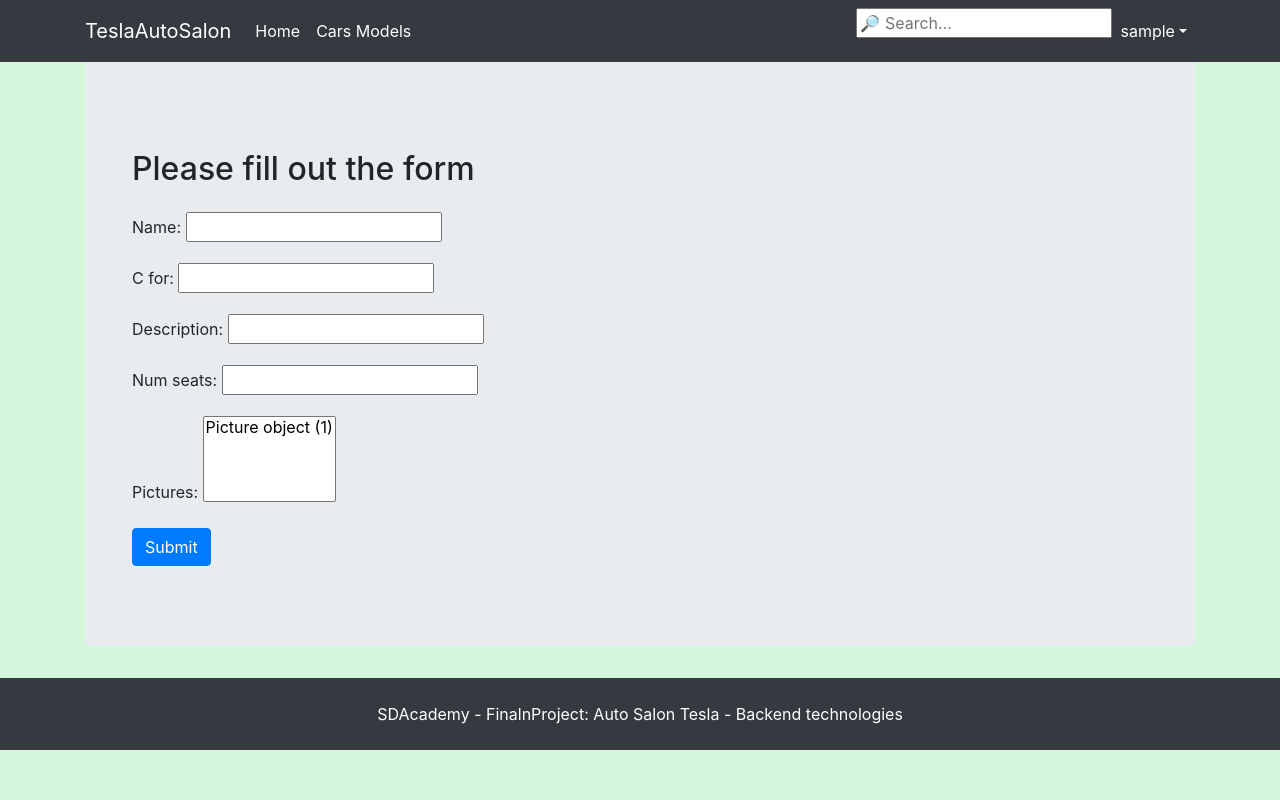
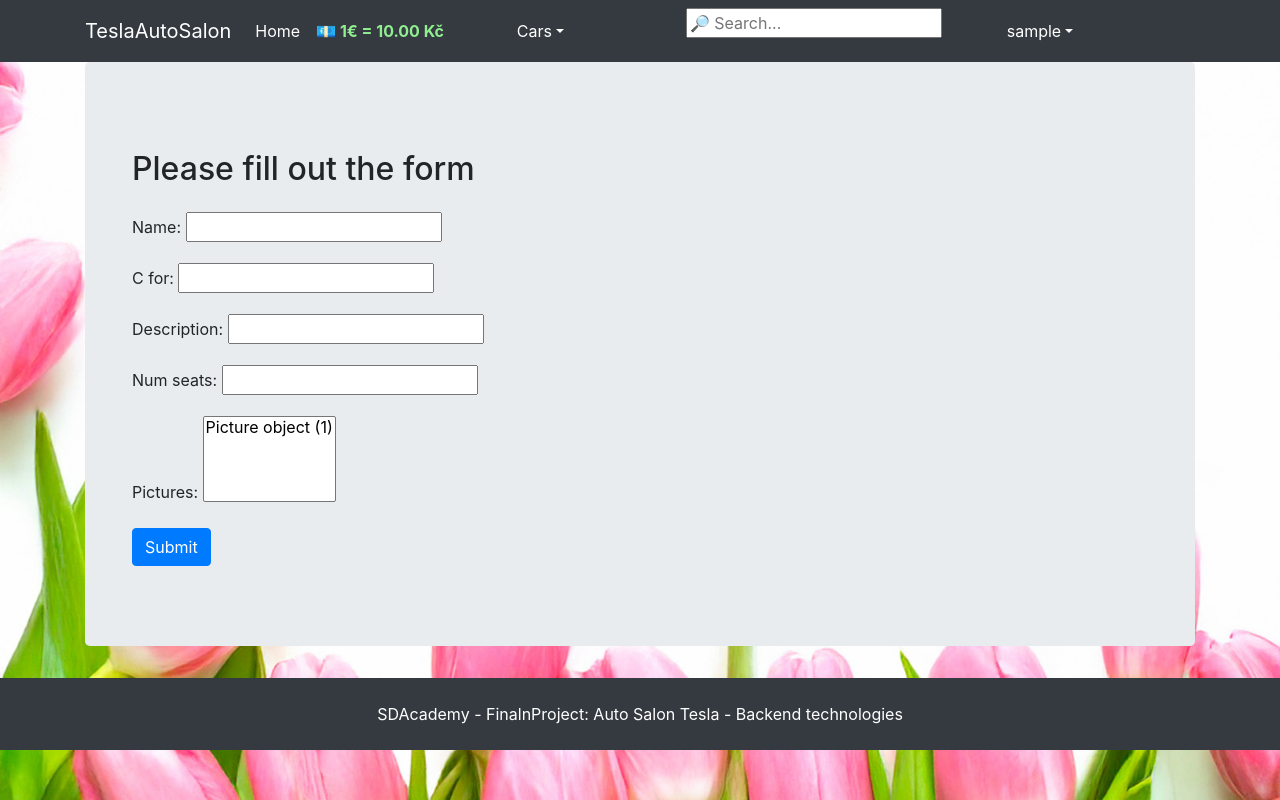
Before and after one commit to BestCeler/AutoSalon_FinalProject, a Django app: page /model//create/ in a window 1280 px wide. Run offline with Django 5.2, Linux system fonts and the light colour scheme; a user stored in the database is signed in; tables that the repository leaves empty hold one stand-in row (values such as "Sample post"); a database or web service that is not in the repository returns one stand-in record (values such as "Sample title"); data that the repository does not hold is empty; some libraries are stand-ins or nearby versions.

Commit message:
navbar, footer

```diff
--- a/Templates/navbar.html
+++ b/Templates/navbar.html
@@ -1,27 +1,43 @@
 <nav class="navbar navbar-expand-lg navbar-dark bg-dark">
-    <div class="container fixed">
+    <div class="container">
         <a class="navbar-brand" href="/">TeslaAutoSalon</a>
-        <button
-                class="navbar-toggler" type="button"
-                data-toggle="collapse" data-target="#navbarNavAltMarkup"
-        >
+        <button class="navbar-toggler" type="button" data-toggle="collapse" data-target="#navbarNavAltMarkup">
             <span class="navbar-toggler-icon"></span>
         </button>
+
         <div class="collapse navbar-collapse" id="navbarNavAltMarkup">
             <div class="navbar-nav">
                 <a class="nav-item nav-link active" href="{% url 'home' %}">Home</a>
-                <a class="nav-item nav-link active" href="{% url 'models' %}">Cars Models</a>
+                <a class="nav-item nav-link active exchange-rate" href="{% url 'convert_view' %}">
+                    {% if exchange_rate %}
+                        💶 1€ = {{ exchange_rate|floatformat:2 }} Kč
+                    {% else %}
+                        Currency
+                    {% endif %}
+                </a>
             </div>
-        </div>
-        <div class="navbar-nav ml-auto">
+
+            <div class="navbar-nav mx-auto">
+                <div class="nav-item dropdown">
+                    <a class="nav-link active dropdown-toggle" href="#" data-toggle="dropdown">Cars</a>
+                    <div class="dropdown-menu">
+                        <a class="dropdown-item" href="{% url 'models' %}">Car Models</a>
+                        <a class="dropdown-item" href="{% url 'book_testdrive' %}">Test Drive</a>
+                        <a class="dropdown-item" href="{% url 'book_rent' %}">Rent</a>
+                    </div>
+                </div>
+            </div>
+
+            <div class="navbar-nav ml-auto">
                 <div class="search-div">
                     <form method="post" action="/search/">
                         {% csrf_token %}
                         <input type="text" id="search" name="search" placeholder="🔎 Search...">
                     </form>
                 </div>
-        </div>
-        <div class="navbar-nav ml-auto">
+            </div>
+
+            <div class="navbar-nav ml-auto">
                 <div class="nav-item dropdown">
                     {% if user.is_authenticated %}
                         <a class="nav-link active dropdown-toggle" href="#" data-toggle="dropdown">{{ user.username }}</a>
@@ -39,6 +55,15 @@
                         </div>
                     {% endif %}
                 </div>
+            </div>
+
+            <div class="navbar-nav m-auto">
+                {% if request.session.order_ %}
+                    <a class="nav-item nav-link active" href="{% url 'order_process' pk=request.session.order_ %}">
+                        {{ request.session.order_ }}
+                    </a>
+                {% endif %}
+            </div>
         </div>
     </div>
 </nav>
--- a/TeslaSalon/static/css/season.css
+++ b/TeslaSalon/static/css/season.css
@@ -1,25 +1,28 @@
 body.winter {
     background-color: #cce6ff; /* light blue */
+    background-image: url('/static/pictures/background/winter1.jpg');
     background-size: cover;
 }
 
 body.spring {
     background-color: #d4f7dc; /* light green */
+    background-image: url('/static/pictures/background/spring1.jpg');
     background-size: cover;
 }
 
 body.summer {
     background-color: #fff5cc; /* light yellow */
-    background-image: url('/static/pictures/background/summer.jpg');
+    background-image: url('/static/pictures/background/summer1.jpg');
     background-size: cover;
 }
 
 body.autumn {
     background-color: #ffe6cc; /* light orange */
-    background-image: url('/static/pictures/background/autumn.jpg');
+    background-image: url('/static/pictures/background/autumn1.jpg');
     background-size: cover;
 }
 
+/* Style for exchange rate */
 .exchange-rate {
     font-weight: bold !important;
     color: #90ee90 !important; /* LightGreen */
```
Also changed, not shown: TeslaSalon/static/pictures/background/autumn.jpg (deleted), TeslaSalon/static/pictures/background/autumn1.jpg (added), TeslaSalon/static/pictures/background/spring.jpg (deleted), TeslaSalon/static/pictures/background/spring1.jpg (added), TeslaSalon/static/pictures/background/spring2.jpg (deleted), TeslaSalon/static/pictures/background/summer.jpg (deleted), TeslaSalon/static/pictures/background/summer1.jpg (added), TeslaSalon/static/pictures/background/winter.jpg (deleted), TeslaSalon/static/pictures/background/winter1.jpg, TeslaSalon/static/pictures/car_models/model_3.jpg, TeslaSalon/static/pictures/car_models/model_s.jpg, TeslaSalon/static/pictures/car_models/model_x.jpg, 1 other file.
